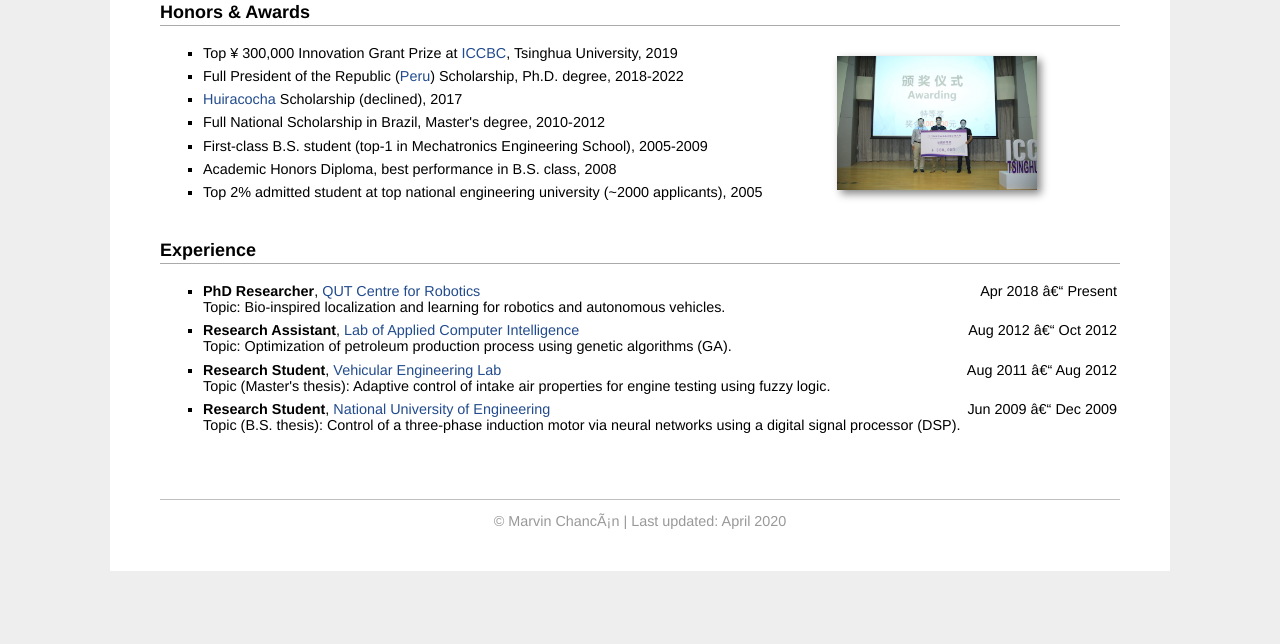
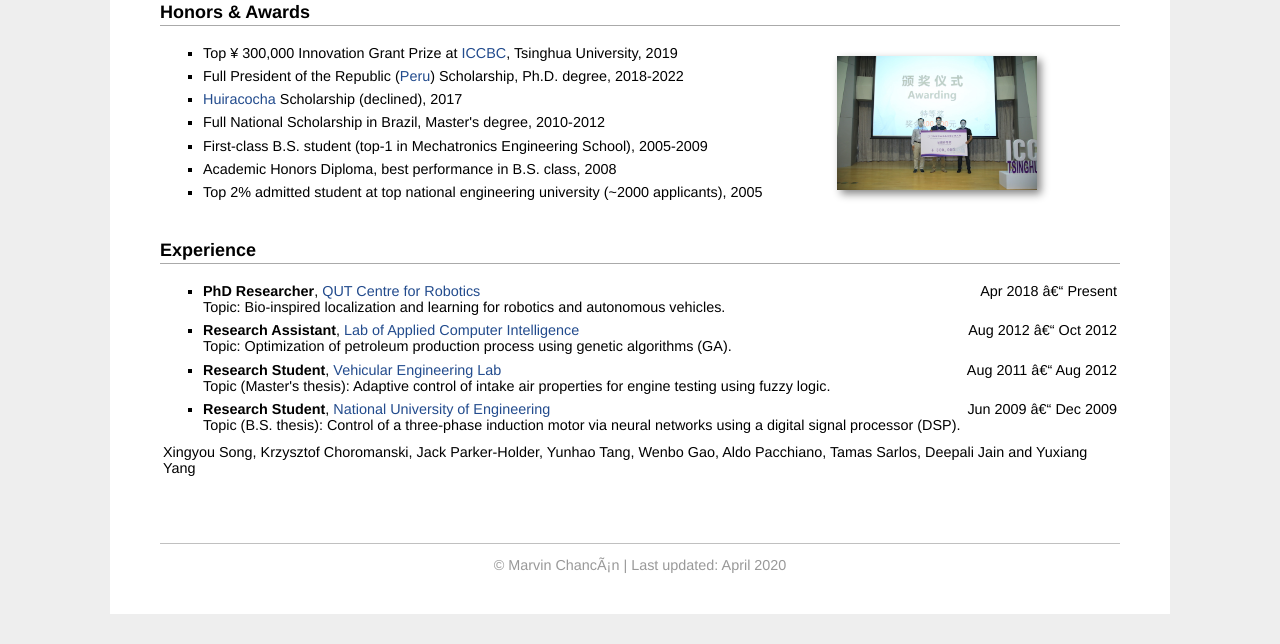
Before and after one commit to mchancan/mchancan.github.io, a Jekyll site: the page built from index.html, in a window 1280 px wide and 900 px high, scrolled down 877 px, cut to the strip 256-900 px from the top of the window. Built offline with Jekyll 4.4.1, drawn with Linux system fonts in a browser that asks for light colours; comment, search, counter and statistics services are not loaded; before the commit the page ends 1734 px from its top, so only the background shows below that.

Commit message:
Update index.html

```diff
--- a/index.html
+++ b/index.html
@@ -144,6 +144,8 @@ title: Marvin
 				<li> <div style="float:left; text-align:left"><b>Research Student</b>, <a href="https://www.puc-rio.br/english/specialprojects/iepuc.html">Vehicular Engineering Lab</a></div> <div style="float:right; text-align:right">Aug 2011 – Aug 2012</div><br> <div style="float:left; text-align:left">Topic (Master's thesis): Adaptive control of intake air properties for engine testing using fuzzy logic.</div><br></li>
 				<li> <div style="float:left; text-align:left"><b>Research Student</b>, <a href="https://www.uni.edu.pe">National University of Engineering</a></div> <div style="float:right; text-align:right">Jun 2009 – Dec 2009</div><br> <div style="float:left; text-align:left">Topic (B.S. thesis): Control of a three-phase induction motor via neural networks using a digital signal processor (DSP).</div><br></li>
 			</ul>
+			<p dir="ltr" style="text-align: left;">Xingyou Song, Krzysztof Choromanski, Jack Parker-Holder, Yunhao Tang, Wenbo Gao, Aldo Pacchiano, Tamas Sarlos, Deepali Jain and Yuxiang Yang
+			</p>
 		</td>
 	</tr>
 </tbody>
```
